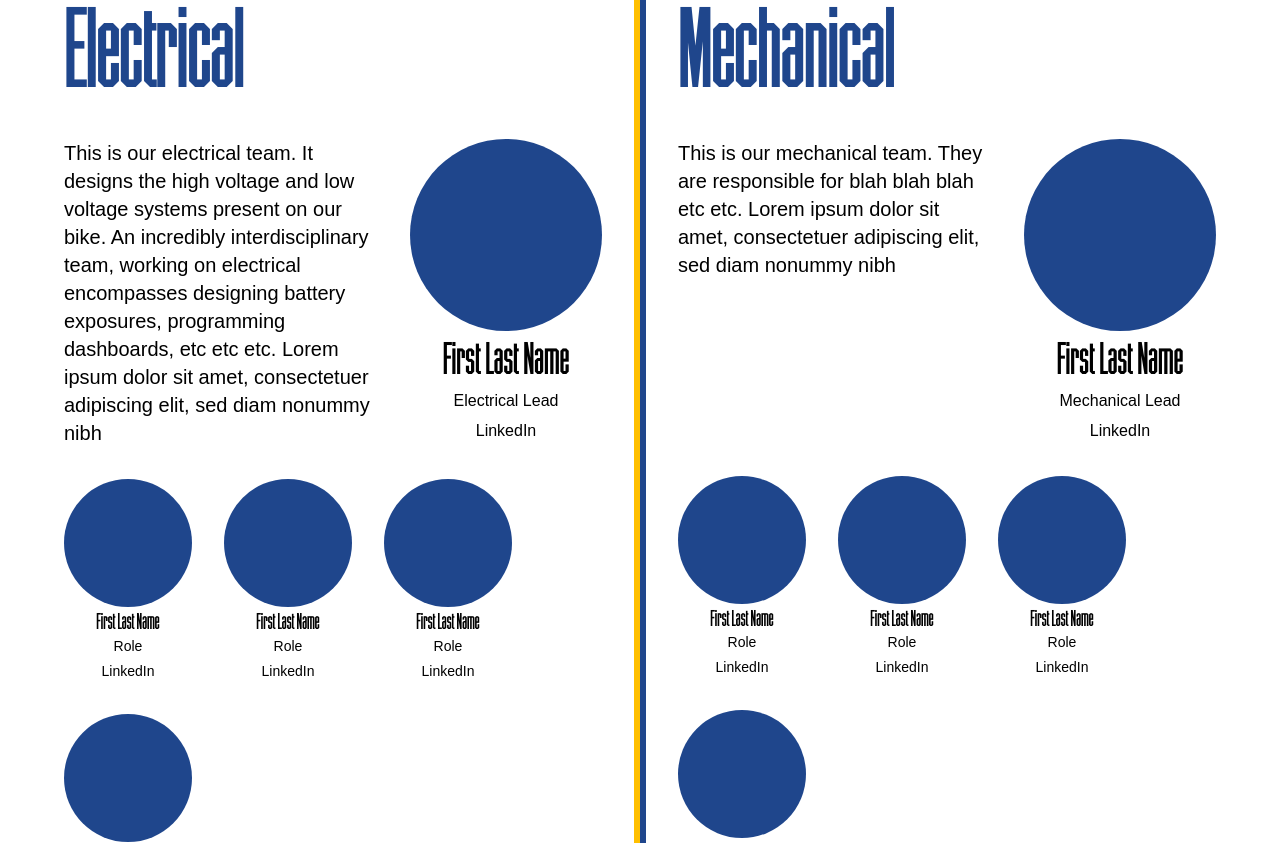
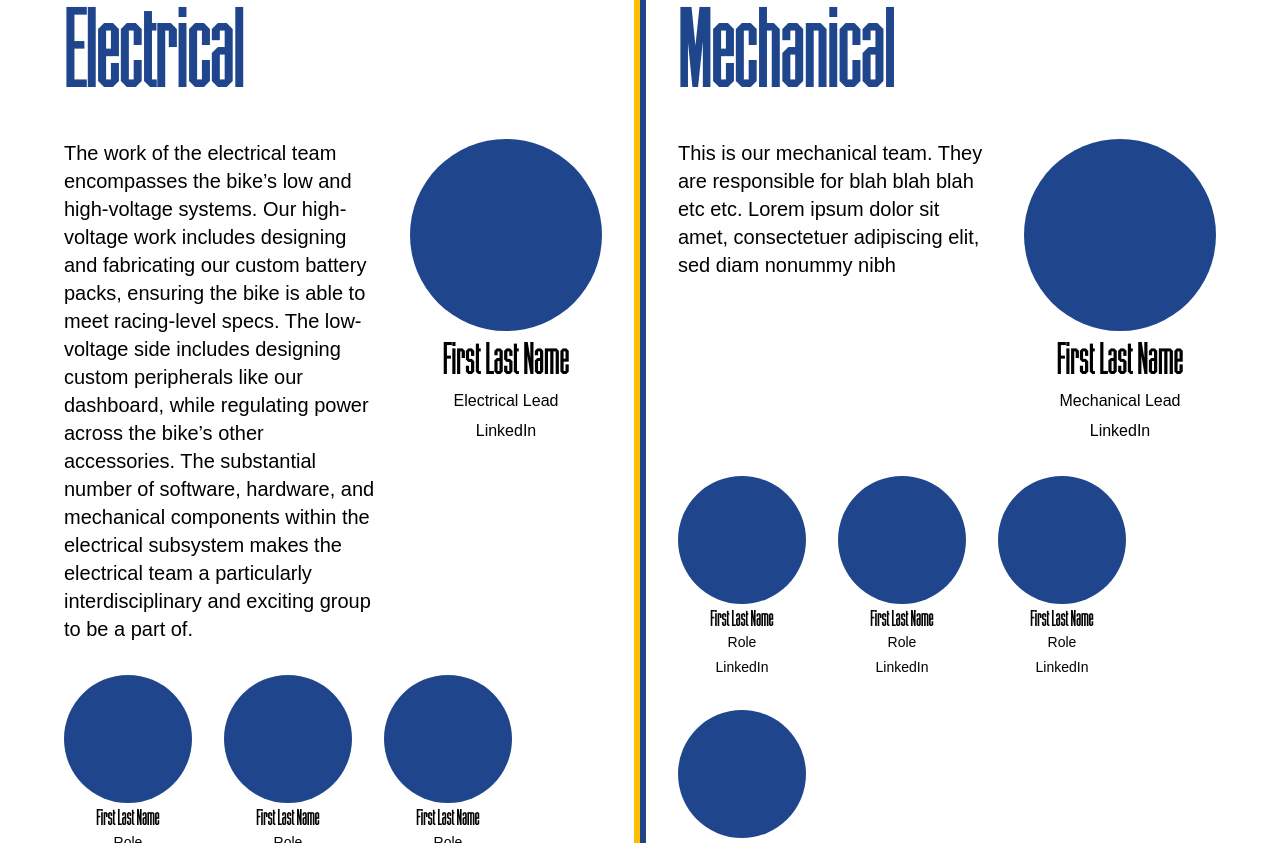
Before and after one commit to Surge-EMB/Surge-Website, a Next.js app in the folder surge-website/: page /team in a window 1280 px wide. Shown: the part 760-1603 px from the top of the page. Built offline with nearby package versions, Linux system fonts and the light colour scheme; a web font is replaced by a local one.

Commit message:
Electrical team summary

```diff
--- a/surge-website/src/app/join/page.tsx
+++ b/surge-website/src/app/join/page.tsx
@@ -20,11 +20,10 @@ export default function JoinPage() {
             </h1>
 
             <p className="font-body text-black text-subheading text-lg mt-8 max-w-xl">
-                Surge is made up of students like you. Join Now. Lorem ipsum
-                dolor sit amet, consectetuer adipiscing elit, sed diam nonummy
-                nibh euismod tincidunt ut laoreet dolore magna aliquam erat
-                volutpat. Ut wisi enim ad minim veniam, quis nostrud exerci
-                tation ullamcorper suscipit lobortis nisl ut aliquip ex ea commodo.
+                While our bikes are powered by electricity, Surge is powered by students.
+                If you’re curious about the inner workings of electric vehicles and want an
+                opportunity to dive into the field headfirst, apply to Surge today. No experience
+                 required, just a desire to learn and contribute.
             </p>
             </div>
 
--- a/surge-website/src/app/team/page.tsx
+++ b/surge-website/src/app/team/page.tsx
@@ -60,12 +60,13 @@ export default function TeamPage() {
             </h2>
             <div className="flex flex-col md:flex-row gap-8 items-start">
               <p className="text-subheading font-body text-black flex-1 max-w-sm">
-                This is our electrical team. It designs the high voltage and low
-                voltage systems present on our bike. An incredibly
-                interdisciplinary team, working on electrical encompasses
-                designing battery exposures, programming dashboards, etc etc etc.
-                Lorem ipsum dolor sit amet, consectetuer adipiscing elit, sed
-                diam nonummy nibh
+                The work of the electrical team encompasses the bike’s low and high-voltage systems.
+                Our high-voltage work includes designing and fabricating our custom battery packs, ensuring
+                the bike is able to meet racing-level specs. The low-voltage side includes designing
+                custom peripherals like our dashboard, while regulating power across the bike’s other
+                accessories. The substantial number of software, hardware, and mechanical components
+                within the electrical subsystem makes the electrical team a particularly interdisciplinary
+                and exciting group to be a part of.
               </p>
               <div className="flex-shrink-0">
                 <TeamMember
```
